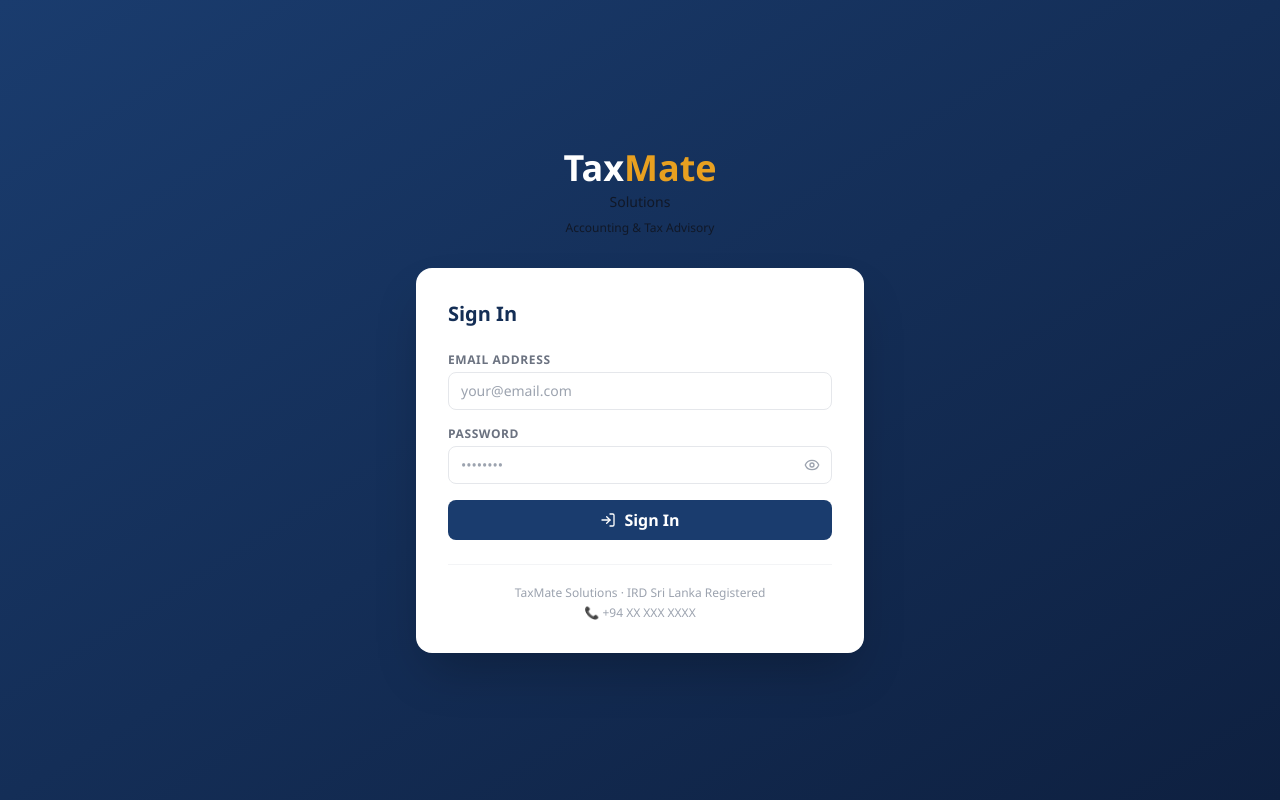
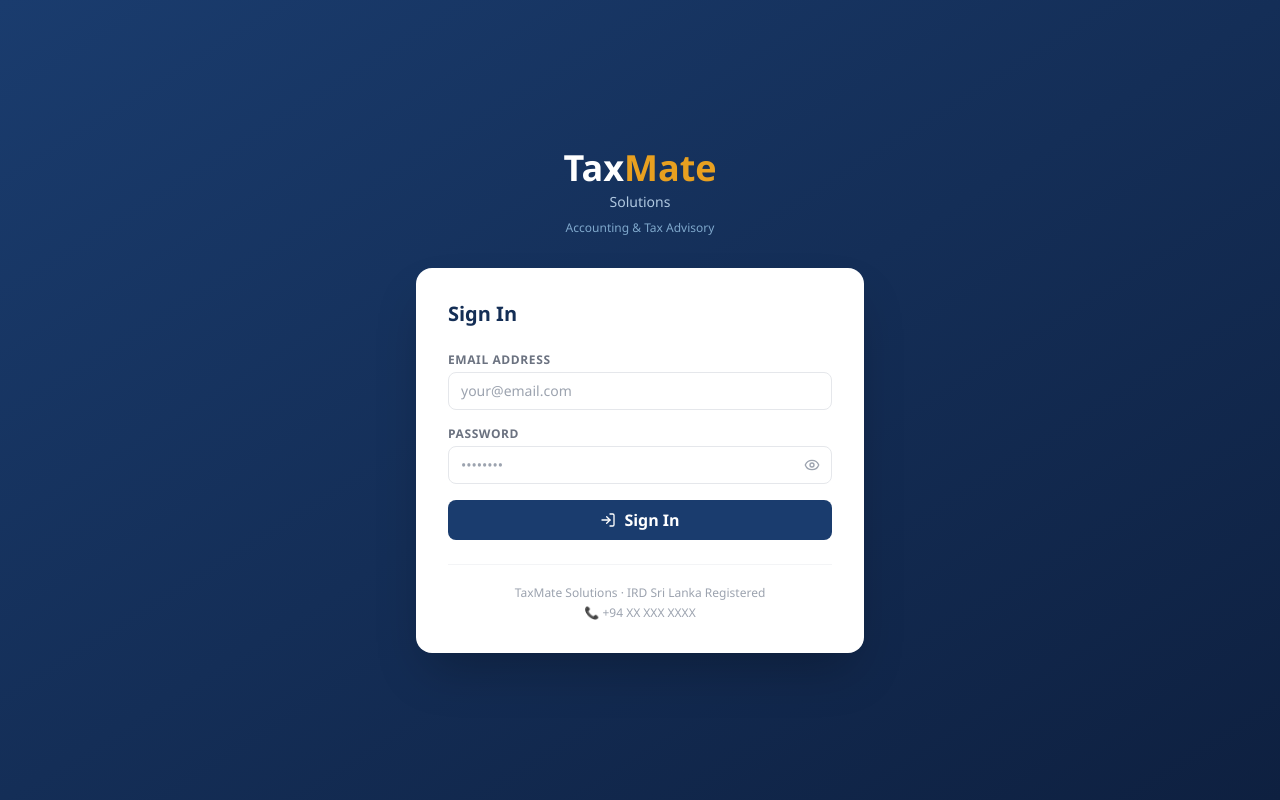
Before and after one commit to wroshan23-max/taxmate-app, a React (Vite) app: page /login in a window 1280 px wide. Built offline with nearby package versions, Linux system fonts and the light colour scheme; no server answers.

Commit message:
Fix: add missing primary-200/300/400 colors to fix invisible sidebar nav

```diff
--- a/tailwind.config.js
+++ b/tailwind.config.js
@@ -7,6 +7,9 @@
                             primary: {
                                         50: '#eef2f9',
                                         100: '#d8e2f0',
+                                        200: '#b0c8e0',
+                                        300: '#7fa8cc',
+                                        400: '#4e81b0',
                                         500: '#2558a8',
                                         600: '#1a3c6e',
                                         700: '#142e55',
```
Lines whose indentation alone changed are shown as unchanged.
